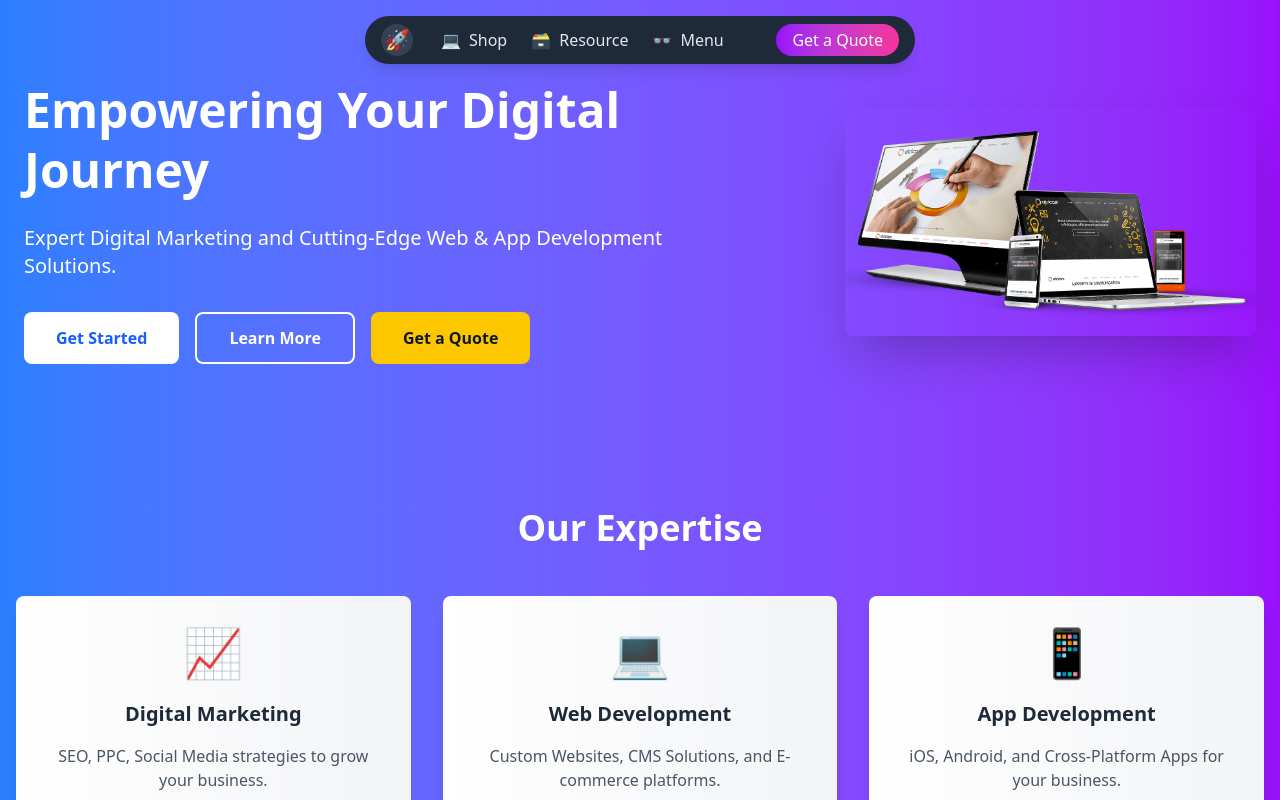
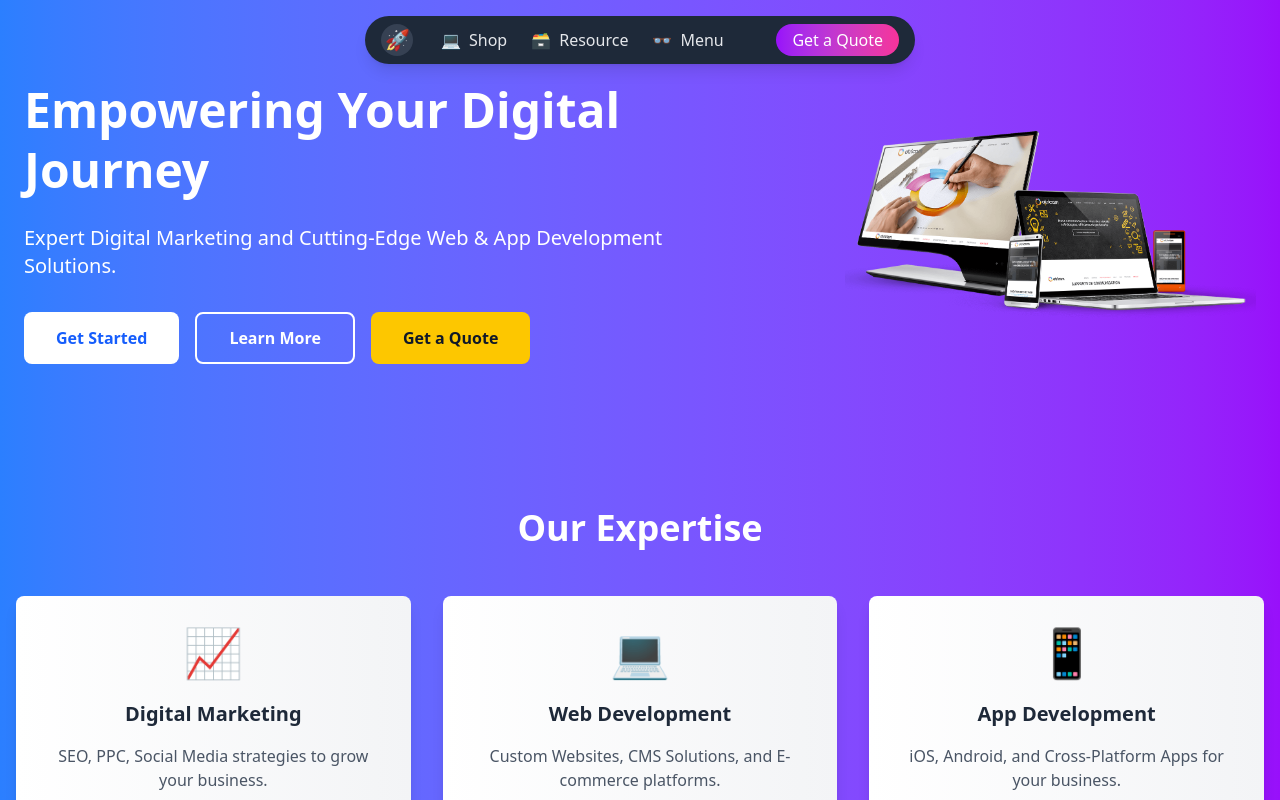
Before and after one commit to sohail78-hub/DAS, a React (Vite) app in the folder client/: page / in a window 1280 px wide. Shown: the top 800 px of the page. Built offline with nearby package versions, Linux system fonts and the light colour scheme.

Commit message:
Hero img shadow removed

```diff
--- a/client/src/components/Hero.jsx
+++ b/client/src/components/Hero.jsx
@@ -28,7 +28,7 @@ const HeroSection = () => {
           <img
             src="digi_agency.png"
             alt="Hero Illustration"
-            className="w-full h-auto rounded-lg shadow-2xl"
+            className="w-full h-auto rounded-lg shadow-none"
           />
         </div>
       </div>
```
